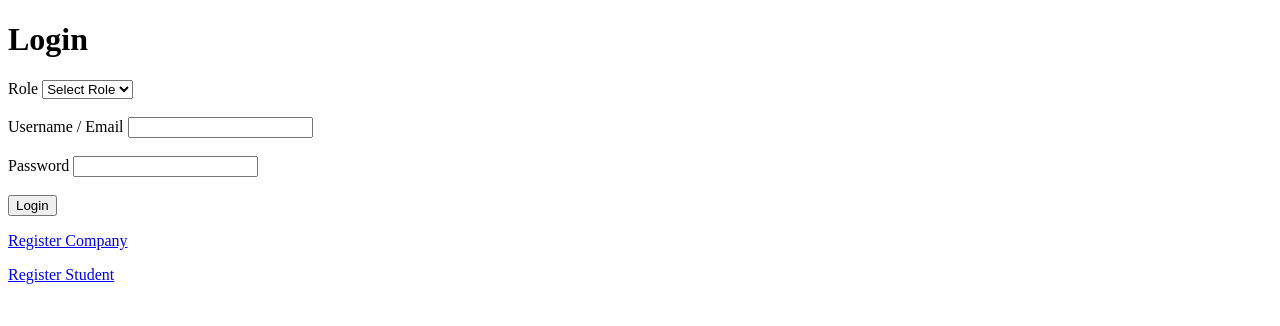
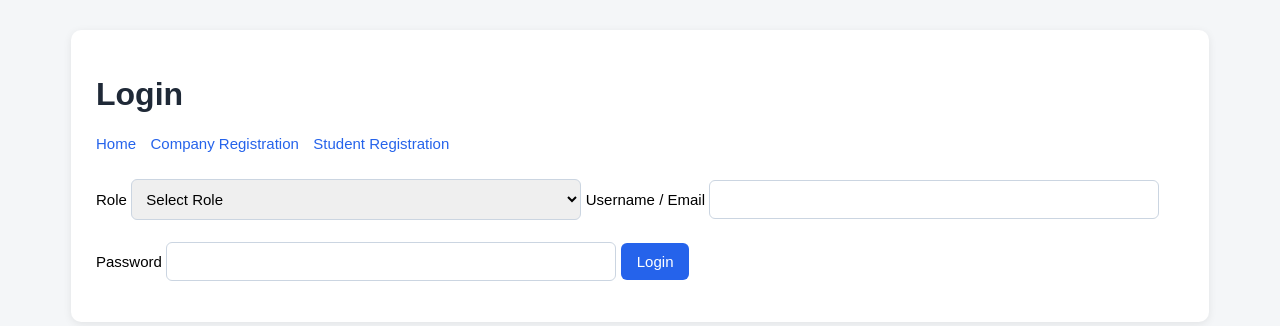
Before and after one commit to 24f3003156/CareerSync, a Flask app: page /login in a window 1280 px wide. Shown: the top 326 px of the page. Run offline with Flask 3, Linux system fonts and the light colour scheme.

Commit message:
base migration done

```diff
--- a/templates/base.html
+++ b/templates/base.html
@@ -0,0 +1,123 @@
+<!DOCTYPE html>
+<html lang="en">
+<head>
+    <meta charset="UTF-8">
+    <meta name="viewport" content="width=device-width, initial-scale=1.0">
+    <title>{% block title %}CareerSync{% endblock %}</title>
+
+    <style>
+        body {
+            font-family: Arial, sans-serif;
+            background-color: #f4f6f8;
+            margin: 0;
+            padding: 0;
+        }
+
+        .container {
+            width: 85%;
+            max-width: 1100px;
+            margin: 30px auto;
+            background: white;
+            padding: 25px;
+            border-radius: 10px;
+            box-shadow: 0 2px 8px rgba(0, 0, 0, 0.08);
+        }
+
+        h1, h2 {
+            color: #1f2937;
+        }
+
+        p, label, td, th, a, input, select, textarea, button {
+            font-size: 15px;
+        }
+
+        a {
+            text-decoration: none;
+            color: #2563eb;
+            margin-right: 10px;
+        }
+
+        a:hover {
+            text-decoration: underline;
+        }
+
+        .nav-links {
+            margin-bottom: 20px;
+        }
+
+        .flash-message {
+            background-color: #fee2e2;
+            color: #991b1b;
+            padding: 10px 14px;
+            border-radius: 6px;
+            margin-bottom: 10px;
+        }
+
+        form {
+            margin-top: 15px;
+        }
+
+        input, select, textarea {
+            width: 100%;
+            max-width: 450px;
+            padding: 10px;
+            margin-top: 6px;
+            margin-bottom: 16px;
+            border: 1px solid #cbd5e1;
+            border-radius: 6px;
+            box-sizing: border-box;
+        }
+
+        button {
+            background-color: #2563eb;
+            color: white;
+            border: none;
+            padding: 10px 16px;
+            border-radius: 6px;
+            cursor: pointer;
+        }
+
+        button:hover {
+            background-color: #1d4ed8;
+        }
+
+        table {
+            width: 100%;
+            border-collapse: collapse;
+            margin-top: 15px;
+            background: white;
+        }
+
+        table, th, td {
+            border: 1px solid #d1d5db;
+        }
+
+        th {
+            background-color: #e5e7eb;
+            text-align: left;
+            padding: 10px;
+        }
+
+        td {
+            padding: 10px;
+        }
+
+        .section {
+            margin-top: 25px;
+        }
+    </style>
+</head>
+<body>
+    <div class="container">
+        {% with messages = get_flashed_messages() %}
+            {% if messages %}
+                {% for message in messages %}
+                    <div class="flash-message">{{ message }}</div>
+                {% endfor %}
+            {% endif %}
+        {% endwith %}
+
+        {% block content %}{% endblock %}
+    </div>
+</body>
+</html>
--- a/templates/company_drives.html
+++ b/templates/company_drives.html
@@ -8,7 +8,7 @@
 <body>
     <h1>My Placement Drives</h1>
 
-    <p><a href="{{ url_for('company_dashboard')}}">Back to Company Dasboard</a></p>
+    <p><a href="{{ url_for('company_dashboard')}}">Back to Company Dashboard</a></p>
     <p><a href="{{ url_for('create_drive') }}">Create New Drive</a></p>
     <p><a href="{{ url_for('logout') }}">Logout</a></p>
 
--- a/templates/edit_drive.html
+++ b/templates/edit_drive.html
@@ -8,7 +8,7 @@
 <body>
     <h1>Edit Placement Drive</h1>
 
-    <p><a href="{{ url_for('company_drives') }}">Back to My Drive</a></p>
+    <p><a href="{{ url_for('company_drives') }}">Back to My Drives</a></p>
     <p><a href="{{ url_for('logout') }}">Logout</a></p>
 
     {% with messages = get_flashed_messages() %}
--- a/templates/login.html
+++ b/templates/login.html
@@ -1,45 +1,31 @@
-<!DOCTYPE html>
-<html lang="en">
-<head>
-    <meta charset="UTF-8">
-    <meta name="viewport" content="width=device-width, initial-scale=1.0">
-    <title>Login</title>
-</head>
-<body>
-    <h1>Login</h1>
-    <form method="POST">
-        <label>Role</label>
-        <select name = "role" required>
-            <option value = "">Select Role</option>
-            <option value = "admin">Admin</option>
-            <option value = "company">Company</option>
-            <option value = "student">Student</option>
-        </select>
+{% extends "base.html" %}
 
-        <br><br>
+{% block title %}Login - CareerSync{% endblock %}
 
-        <label>Username / Email</label>
-        <input type ="text" name="email_or_username" required>
+{% block content %}
+<h1>Login</h1>
 
-        <br><br>
+<div class="nav-links">
+    <a href="{{ url_for('index') }}">Home</a>
+    <a href="{{ url_for('register_company') }}">Company Registration</a>
+    <a href="{{ url_for('register_student') }}">Student Registration</a>
+</div>
 
-        <label>Password</label>
-        <input type ="password" name = "password" required>
+<form method="POST">
+    <label>Role</label>
+    <select name="role" required>
+        <option value="">Select Role</option>
+        <option value="admin">Admin</option>
+        <option value="company">Company</option>
+        <option value="student">Student</option>
+    </select>
 
-        <br><br>
+    <label>Username / Email</label>
+    <input type="text" name="email_or_username" required>
 
-        <button type = "submit">Login</button>
-    </form>
+    <label>Password</label>
+    <input type="password" name="password" required>
 
-    <p><a href = "{{ url_for('register_company')}}">Register Company</a></p>
-    <p><a href = "{{ url_for('register_student')}}">Register Student</a></p>
-
-    {% with messages = get_flashed_messages() %}
-        {% if messages %}
-            {% for message in messages %}
-                <p>{{ message }}</p>
-            {% endfor %}
-        {% endif %}
-    {% endwith %}
-</body>
-</html>
+    <button type="submit">Login</button>
+</form>
+{% endblock %}
--- a/templates/reset_student_password.html
+++ b/templates/reset_student_password.html
@@ -8,7 +8,7 @@
 <body>
     <h1>Reset Student Password</h1>
 
-    <p>Stduent Name: {{ student.full_name }}</p>
+    <p>Student Name: {{ student.full_name }}</p>
 
     <p><a href="{{ url_for('admin_students') }}">Back to Manage Students</a></p>
     <p><a href="{{ url_for('logout') }}">Logout</a></p>
--- a/templates/student_history.html
+++ b/templates/student_history.html
@@ -24,7 +24,7 @@
         <tr>
             <th>Placement ID</th>
             <th>Drive ID</th>
-            <th>COmpany ID</th>
+            <th>Company ID</th>
             <th>Placed On</th>
             <th>Final Status</th>
             <th>Top 50 packages</th>
--- a/templates/update_application_status.html
+++ b/templates/update_application_status.html
@@ -8,7 +8,7 @@
 <body>
     <h1>Update Application Status</h1>
 
-    <p>Drive ID: {{ drive.id }}</p>
+    <p>Drive ID: {{ drive.job_title }} (ID: {{ drive.id}})</p>
     <p>Student ID: {{ application.student_id }}</p>
     <p>Current Status: {{ application.status }}</p>
 
```
Also changed, not shown: templates/admin_companies.html (+17 -27 lines), templates/admin_dashboard.html (+18 -29 lines), templates/admin_drives.html (+14 -24 lines), templates/company_dashboard.html (+15 -26 lines), templates/index.html (+10 -21 lines), templates/register_company.html (+15 -36 lines), templates/register_student.html (+11 -41 lines), templates/student_dashboard.html (+17 -27 lines).
